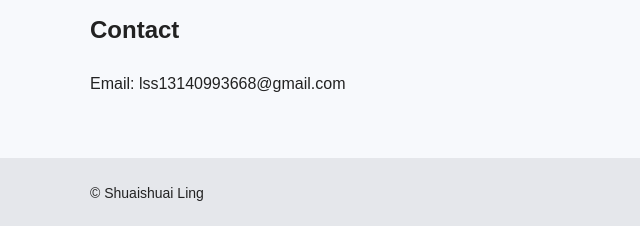
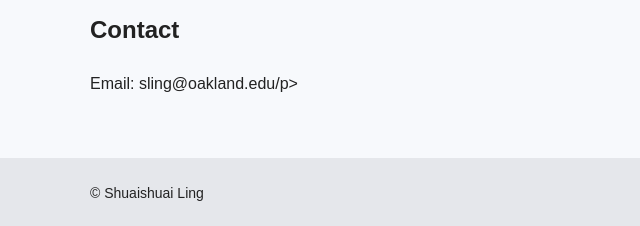
Before and after one commit to bilin33/bilin33.github.io, a plain HTML site: page index.html in a window 1280 px wide. Shown: the part 1117-1343 px from the top of the page, 0-640 px from the left. Drawn offline with Linux system fonts and the light colour scheme.

Commit message:
Update index.html

```diff
--- a/index.html
+++ b/index.html
@@ -194,7 +194,7 @@
 
   <section class="section">
     <h2>Contact</h2>
-    <p>Email: lss13140993668@gmail.com</p>
+    <p>Email: sling@oakland.edu/p>
   </section>
 </main>
 
```
